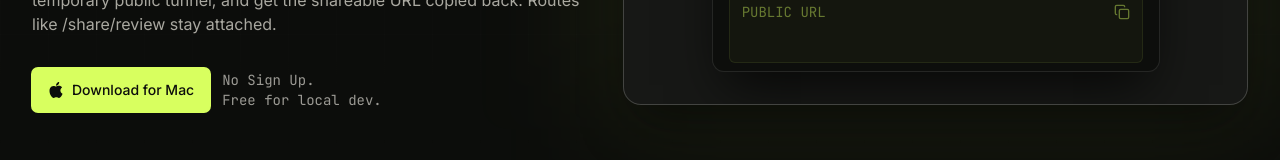
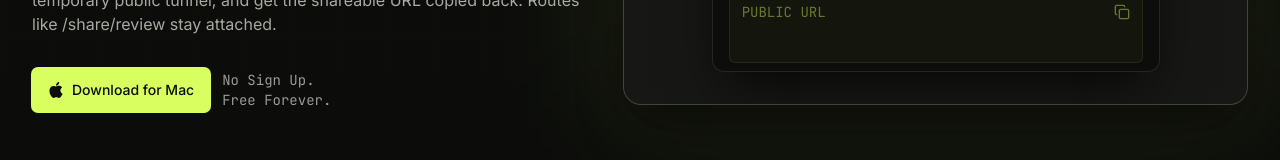
Before and after one commit to tony-roslund/tunnelbar, a React (Vite) app in the folder site/: page / in a window 1280 px wide. Shown: the part 446-606 px from the top of the page. Built offline with nearby package versions, Linux system fonts and the light colour scheme; a web font is replaced by a local one.

Commit message:
Update CTA support copy

```diff
--- a/site/src/App.tsx
+++ b/site/src/App.tsx
@@ -135,7 +135,7 @@ export default function App() {
             <p className="font-mono text-base text-ink/62 sm:text-sm">
               No Sign Up.
               <br />
-              Free for local dev.
+              Free Forever.
             </p>
           </div>
 
```
